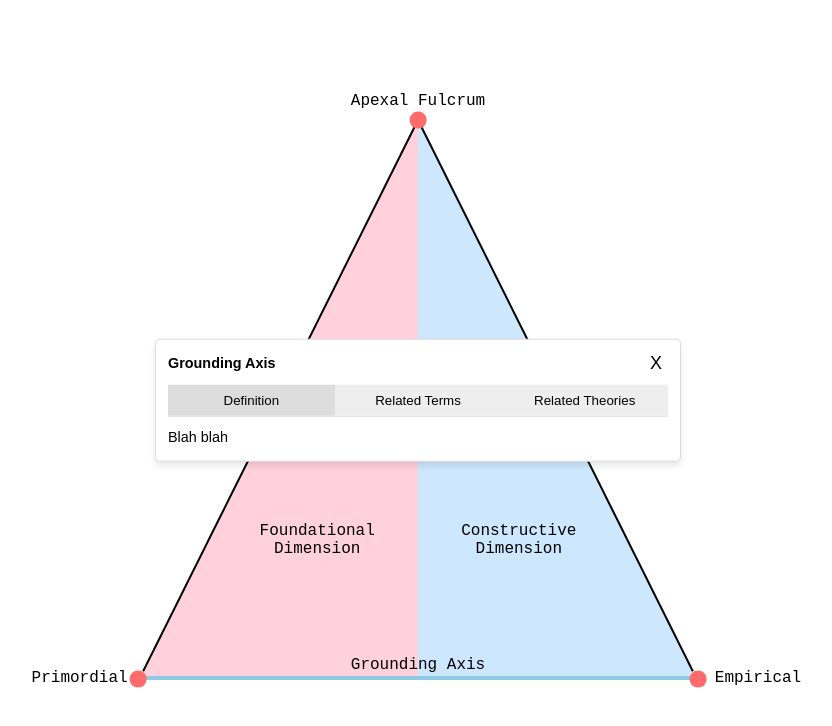
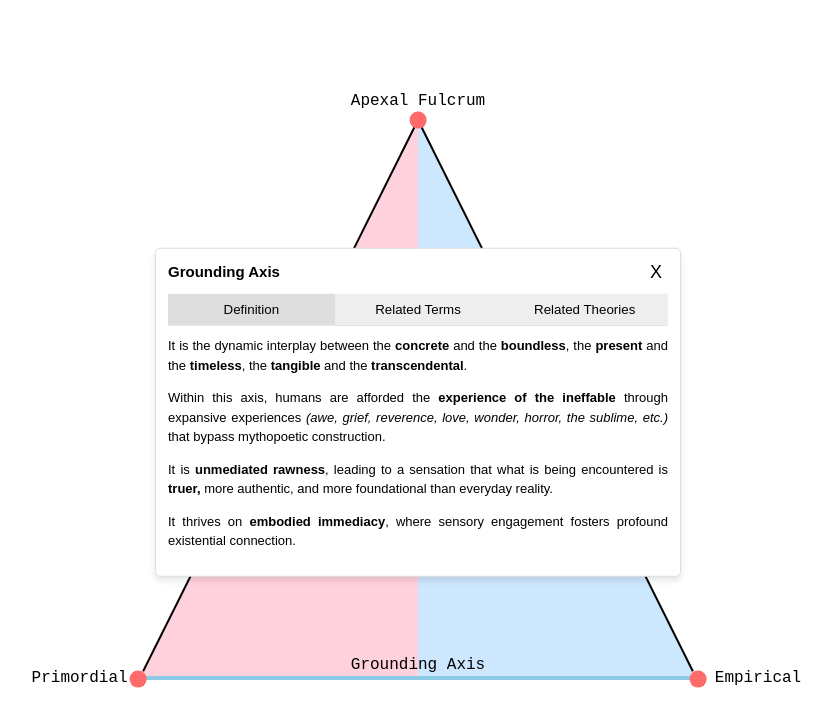
Before and after one commit to palindromictheory/visual, a plain HTML site: page index.html in a window 1280 px wide. Both pictures are taken after a click on the element 640 px from the left and 678 px from the top of the page. Shown: the whole page, without its empty margins (222-1054 px from the left). Drawn offline with Linux system fonts and the light colour scheme.

Commit message:
index.html

```diff
--- a/index.html
+++ b/index.html
@@ -132,9 +132,12 @@
     display: none; /* Initially hidden */
     max-width: 90%; /* Prevents the box from overflowing the viewport width */
     max-height: 90%; /* Prevents the box from overflowing the viewport height */
+        text-align: justify; /* Justifies all text inside the info box */
+
     font-family: Arial, sans-serif;
-    font-size: 1.8vmin;
+    font-size: 13px;
     line-height: 1.5;
+        margin-top: 12px; /* Space before each new paragraph */
     border-radius: 5px;
     overflow-wrap: break-word;
     overflow: auto; /* Adds scrollbars if the content overflows */
@@ -149,6 +152,7 @@
             justify-content: space-between;
             align-items: center;
             font-weight: bold;
+            font-size:15px;
             margin-bottom: 10px;
         }
 
@@ -374,49 +378,49 @@ const closeInfo = document.getElementById('close-info');
 
 const contentMapping = {
     Primordial: {
-        definition: "Definition for Primordial.",
-        relatedTerms: "Related terms for Primordial.",
-        relatedTheories: "Related theories for Primordial."
+        definition: "The ineffable ground of existence, encompassing the <b>infinite, formless truths that precede language, thought, and structured reality</b>. <p>It is timeless, boundless, and universal, representing the <b>raw essence of being</b> that exists <b>beyond human articulation</b> or <b>comprehension</b>. <p>This realm is encountered in <b>profound moments</b> of existential clarity, such as awe, stillness, or transcendence, where <b>the finite self confronts the vastness</b> of existence.<p>It is <b>not created or shaped</b> by human perception but instead <b>underlies all experience</b>, offering a connection to the eternal and unchanging.",
+        relatedTerms: "Work in progress.",
+        relatedTheories: "Work in progress."
     },
     Substratal: {
-        definition: "Definition for Substratal.",
-        relatedTerms: "Related terms for Substratal.",
-        relatedTheories: "Related theories for Substratal."
+        definition: "It represents the shared <b>patterns, archetypes, and core symbols</b> that underpin human narratives, behaviors, and cultural expressions.<p> It operates as a layer of the <b>collective unconscious</b>, containing <b>recurring motifs</b> that endure the constrains of time and space. <p>These patterns are pre-constructed, <b>not created</b> by individuals but <b>emerging organically</b> throughout history and culture.<p> It is the space where <b>foundational patterns find expression</b> in forms that resonate across humanity.",
+        relatedTerms: "Work in progress.",
+        relatedTheories: "Work in progress.."
     },
     "Apexal Fulcrum": {
-        definition: "Definition for Apexal Fulcrum.",
-        relatedTerms: "Related terms for Apexal Fulcrum.",
-        relatedTheories: "Related theories for Apexal Fulcrum."
+        definition: "It is the point of <b>transformation</b> within the framework, where layers converge <b>to either stabilize</b> and unify <b>or fragment</b> and collapse.<p> It represents a threshold <b>where meaning is tested</b>, reorganized, and <b>either synthesized</b> into coherence or <b>decomposed</b> into chaos. <p>As a space of critical transition, it can manifest as <b>moments of profound clarity, disorientation, or revelation</b>. <p>It is <b>where contradictions are confronted</b>, paradigms are challenged, and new frameworks are forged. <p>It transforms the disintegration of the foundational with the integration of the constructive, offering the <b>potential for renewal</b> and transformation.",
+        relatedTerms: "Work in progress.",
+        relatedTheories: "Work in progress."
     },
     Imaginal: {
-        definition: "Definition for Imaginal.",
-        relatedTerms: "Related terms for Imaginal.",
-        relatedTheories: "Related theories for Imaginal."
+        definition: "It is the domain of <b>creativity, storytelling, and situated meaning-making</b>, where human imagination <b>transforms raw experience</b> and <b>archetypal patterns into narratives, symbols, and cultural expressions</b>. <p>It operates as a space of synthesis, <b>merging the empirical with the substratal</b> to construct systems, stories, and interpretations that <b>shape how</b> individuals and societies <b>understand</b> their world.<p>It allows abstract concepts and foundational truths to take <b>accessible, contextualized</b> forms. <p>It is where <b>the universal becomes personal</b>, and the foundational is expressed in ways that resonate within specific cultural and individual contexts.",
+        relatedTerms: "Work in progress.",
+        relatedTheories: "Work in progress."
     },
     Empirical: {
-        definition: "Definition for Empirical.",
-        relatedTerms: "Related terms for Empirical.",
-        relatedTheories: "Related theories for Empirical."
+        definition: "The realm of <b>tangible</b>, observable reality, <b>grounded in the sensorial</b> and material world. <p>It encompasses <b>situated experiences</b> of human life, <b>shaped by</b> the constraints of <b>time, space, and physicality</b>. <p>This realm is accessed through <b>perception, action, and direct engagement</b> with the environment. <p>It offers stability and grounding, ensuring that abstract or infinite concepts are <b>made relevant and actionable</b> within specific contexts.",
+        relatedTerms: "Work in progress.",
+        relatedTheories: "Work in progress."
     },
     "Grounding Axis": {
-        definition: "Blah blah",
-        relatedTerms: "Related terms for Grounding Axis.",
-        relatedTheories: "Related theories for Grounding Axis."
+        definition: "It is the dynamic interplay between the <b>concrete</b> and the <b>boundless</b>, the <b>present</b> and the <b>timeless</b>, the <b>tangible</b> and the <b>transcendental</b>.<p>Within this axis, humans are afforded the <b>experience of the ineffable</b> through expansive experiences <em>(awe, grief, reverence, love, wonder, horror, the sublime, etc.)</em> that bypass mythopoetic construction.<p>It is <b>unmediated rawness</b>, leading to a sensation that what is being encountered is <b>truer,</b> more authentic, and more foundational than everyday reality.<p>It thrives on <b>embodied immediacy</b>, where sensory engagement fosters profound existential connection.",
+        relatedTerms: "Work in progress.",
+        relatedTheories: "Work in progress."
     },
     "Mythopoetic Axis": {
-        definition: "Definition for Mythopoetic Axis.",
-        relatedTerms: "Related terms for Mythopoetic Axis.",
-        relatedTheories: "Related theories for Mythopoetic Axis."
+        definition: "It is the dynamic space where <b>concrete narratives</b> and <b>universal patterns</b> converge to create meaning through <b>myth</b> and <b>storytelling</b>. <p>It bridges the <b>timeless truths of archetypes</b> with the evolving <b>cultural and individual interpretations</b>, allowing the abstract to become tangible and relatable. <p>This axis operates as a dialogue <b>between the collective and the personal</b>, weaving universal patterns into concrete symbols, metaphors, and creative expression.<p>It is through the study of <b>recursive motifs and patterns</b> in the realm of the imaginal that we come to know <b>the core contents</b> of the substratal.",
+        relatedTerms: "Work in progress.",
+        relatedTheories: "Work in progress."
     },
     "Foundational Dimension": {
-        definition: `The Foundational Dimension refers to the primal basis of existence that precedes language, concepts, and deliberate thought, forming the underlying framework for all human experience and meaning-making. It is defined by its pre-verbal, pre-conceptual, and pre-constructed nature, reflecting universal truths and patterns that resonate across all cultures and times. <br> This dimension is timeless and intuitive, manifesting through direct encounters with raw reality, such as awe, grief, or archetypal resonance. It exists beneath conscious articulation yet informs and shapes how humans perceive, interpret, and engage with the world.`,
-        relatedTerms: "Related terms for Foundational Dimension.",
-        relatedTheories: "Related theories for Foundational Dimension."
+        definition: "Refers to the <b>primal ground of existence</b>, encompassing the <b>universal truths and patterns</b> that underlie all human experience.<p>It is <b>pre-verbal, pre-conceptual,</b> and <b>pre-constructed</b>, existing beyond individual or cultural creation. <p>It is <b>timeless</b>, anchoring the human experience in a shared and universal ground, resonating across all contexts (transcending <b>time</b> and <b>space</b>).<p>This dimension is encountered indirectly: its truths are <b>not consciously crafted</b> but <b>emerge naturally</b>, forming the foundational basis for human understanding and expression.<p>It serves as the <b>consistent framework</b> beneath all human understanding, providing the <b>raw, unformed essence</b> from which meaning, creativity, and action emerge.<p> It is the realm of <b>potential</b> and <b>origins</b>, offering a silent but profound influence on how reality is experienced and interpreted.",
+        relatedTerms: "Work in progress.",
+        relatedTheories: "Work in progress."
     },
     "Constructive Dimension": {
-        definition: "Definition for Constructive Dimension.",
-        relatedTerms: "Related terms for Constructive Dimension.",
-        relatedTheories: "Related theories for Constructive Dimension."
+        definition: "Refers to the dimension of existence where <b>meaning is actively crafted</b>, synthesizing the observable and the symbolic into coherent structures, systems, and practices. <p>It emerges through <b>construction, interpretation,</b> and <b>action</b>, responding to the immediate realities of time and place. <p>Grounded in the tangible yet informed by imagination, this dimension allows <b>individuals, societies,</b> and <b>cultures</b> to dynamically shape their lived experiences.<p>It is grounded in a <b>concrete context</b> bound by <b>time</b> and <b>space</b>, but has the capacity to <b>evolve</b> and <b>re-shape</b> itself. <p>It is the space where ideas become concrete, where meaning takes form, and where <b>humanity actively redefines</b> its relationship to the world. <p>It turns <b>potential into expression</b>, be it through idealism or materialism.",
+        relatedTerms: "Work in progress.",
+        relatedTheories: "Work in progress."
     }
 };
 
@@ -427,9 +431,9 @@ elements.forEach(el => {
 
         if (content) {
             infoTitle.textContent = name;
-            document.getElementById('definition').textContent = content.definition;
-            document.getElementById('related-terms').textContent = content.relatedTerms;
-            document.getElementById('related-theories').textContent = content.relatedTheories;
+            document.getElementById('definition').innerHTML = content.definition;
+document.getElementById('related-terms').innerHTML = content.relatedTerms;
+document.getElementById('related-theories').innerHTML = content.relatedTheories;
         }
 
         // Reset to "Definition" tab
```
